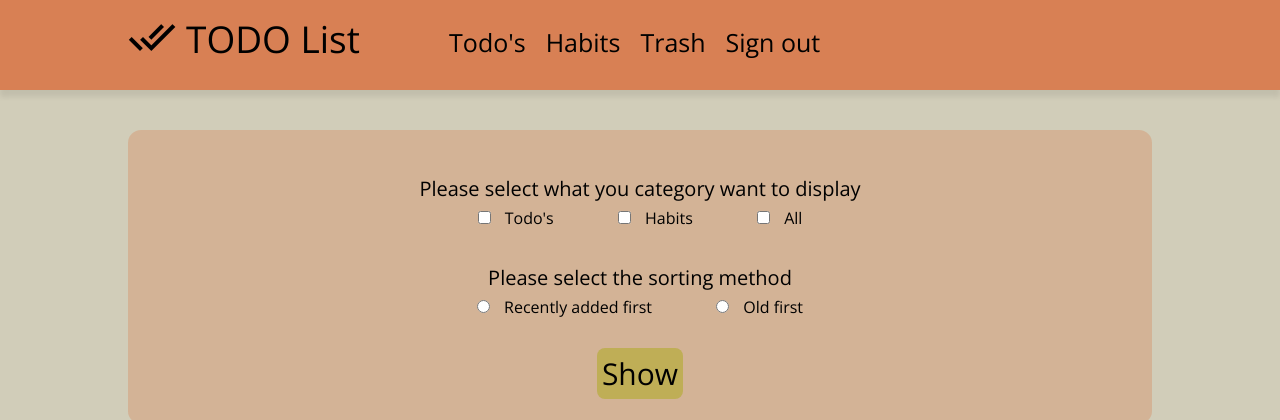
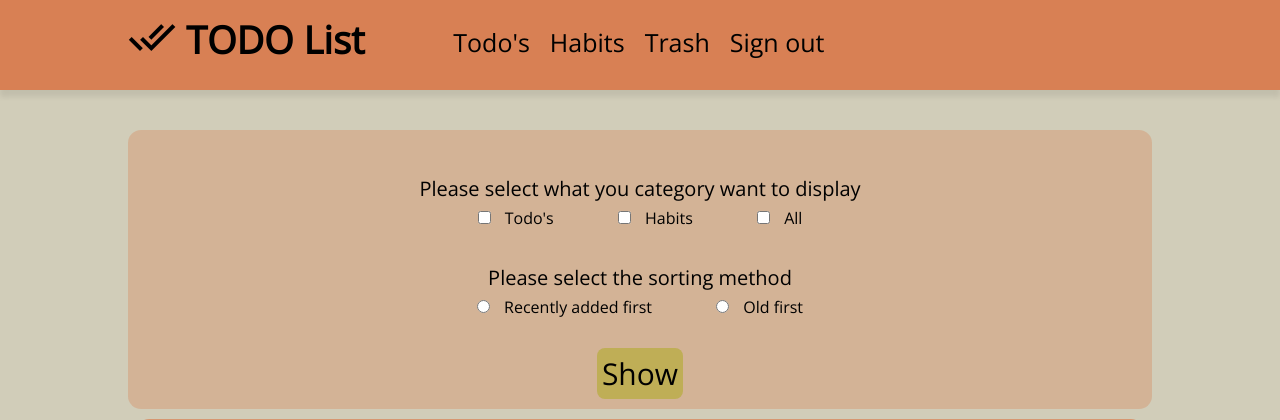
Before and after one commit to GurevichVarvara/ToDoList, a Python web app: template wireframes with HTML and CSS/templates/trash.html in a window 1280 px wide. Shown: the top 420 px of the page. Run offline with Jinja, Linux system fonts and the light colour scheme; the template is opened without the code that fills it, so the values that code supplies are empty.

Commit message:
added nav-tag. navbar moved into header-tag. logo-text moved into h1-tag.

```diff
--- a/wireframes with HTML and CSS/templates/CSS/global_style.css
+++ b/wireframes with HTML and CSS/templates/CSS/global_style.css
@@ -36,7 +36,8 @@
 	grid-row: 1;
 }
 
-.app_logo > p {
+.app_logo > h1 {
+	font-size: 38px;
 	margin-left: 10px;
 	grid-row: 1;
 }
--- a/wireframes with HTML and CSS/templates/CSS/thash_styles.css
+++ b/wireframes with HTML and CSS/templates/CSS/thash_styles.css
@@ -4,7 +4,7 @@
 	text-align: center;
 }
 
-.button_to_submit {
+.button_to_submit
 	margin-bottom: 15px;
 }
 
--- a/wireframes with HTML and CSS/templates/trash.html
+++ b/wireframes with HTML and CSS/templates/trash.html
@@ -12,10 +12,11 @@
     <script type="text/javascript" src="JS/drop-down_main_menu"></script>
 </head>
 <body>
-    <div class="navbar" id="navbar">
+    <header>
+        <nav class="navbar" id="navbar">
             <a class="app_logo">
                 <i class="material-icons md-48">done_all</i>
-            <p>TODO List</p>
+                <h1>TODO List</h1>
             </a>
 
             <div class="desctop_navbar_buttons">
@@ -26,7 +27,8 @@
             </div>
 
             <button class="phone_navbar_button" onclick="get_drop_login_menu()"><i class="material-icons md-48">reorder</i></button>
-    </div>
+        </nav>
+    </header>
 
     <main>
         <form class="select_trash_item_type_form">
```
Also changed, not shown: wireframes with HTML and CSS/templates/habits.html (+5 -3 lines), wireframes with HTML and CSS/templates/login.html (+5 -3 lines), wireframes with HTML and CSS/templates/todos.html (+5 -3 lines). Lines whose indentation alone changed are shown as unchanged.
